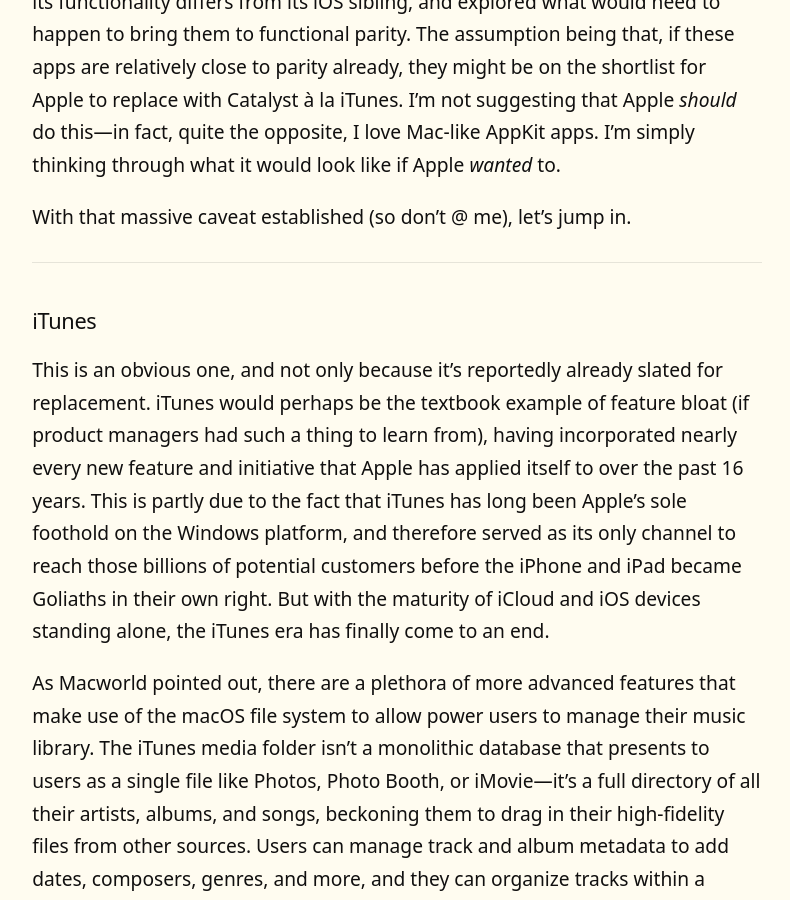
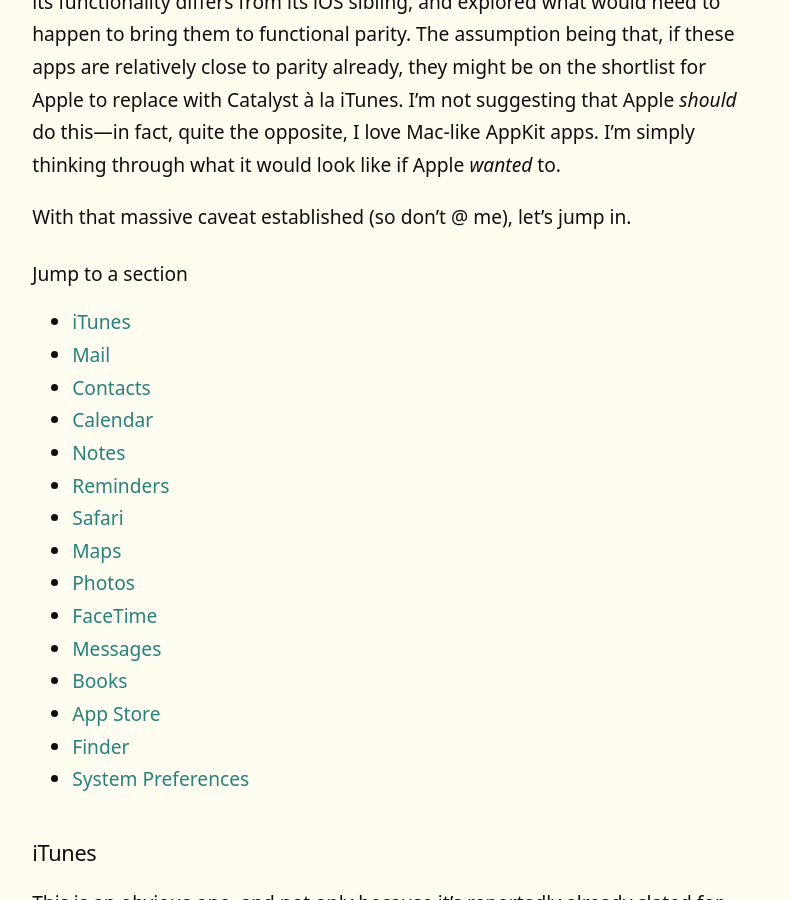
Before and after one commit to conmas/site, a Jekyll site: the page built from _posts/2019-04-14-apple-macos-apps-marzipan.md, in a window 1280 px wide and 900 px high, scrolled down 4686 px. Shown: the whole window, without its empty margins (243-1033 px from the left). Built offline with Jekyll 4.4.1, drawn with Linux system fonts in a browser that asks for light colours.

```diff
--- a/_posts/2019-04-14-apple-macos-apps-marzipan.md
+++ b/_posts/2019-04-14-apple-macos-apps-marzipan.md
@@ -39,7 +39,23 @@
 
 With that massive caveat established (so don't @ me), let's jump in.
 
----
+### Jump to a section
+
+- [iTunes](#itunes)
+- [Mail](#mail)
+- [Contacts](#contacts)
+- [Calendar](#calendar)
+- [Notes](#notes)
+- [Reminders](#reminders)
+- [Safari](#safari)
+- [Maps](#maps)
+- [Photos](#photos)
+- [FaceTime](#facetime)
+- [Messages](#messages)
+- [Books](#books)
+- [App Store](#app-store)
+- [Finder](#finder)
+- [System Preferences](#system-preferences)
 
 ## iTunes
 
--- a/_sass/_style.scss
+++ b/_sass/_style.scss
@@ -204,7 +204,7 @@
 .toot-body p { padding-bottom: none; }
 .toot-details { padding-top: none; }
 
-table { text-align: left; font-size: 0.75em; }
+table { text-align: left; font-size: 0.75em; font-variant-numeric: tabular-nums; }
 th { margin-top: 5px !important; }
 tr { border-top: 1px solid var(--tx-2) !important; }
 td { margin-right: 5px !important; }
```
Also changed, not shown: _pages/blog.md (+1 -1 lines).
